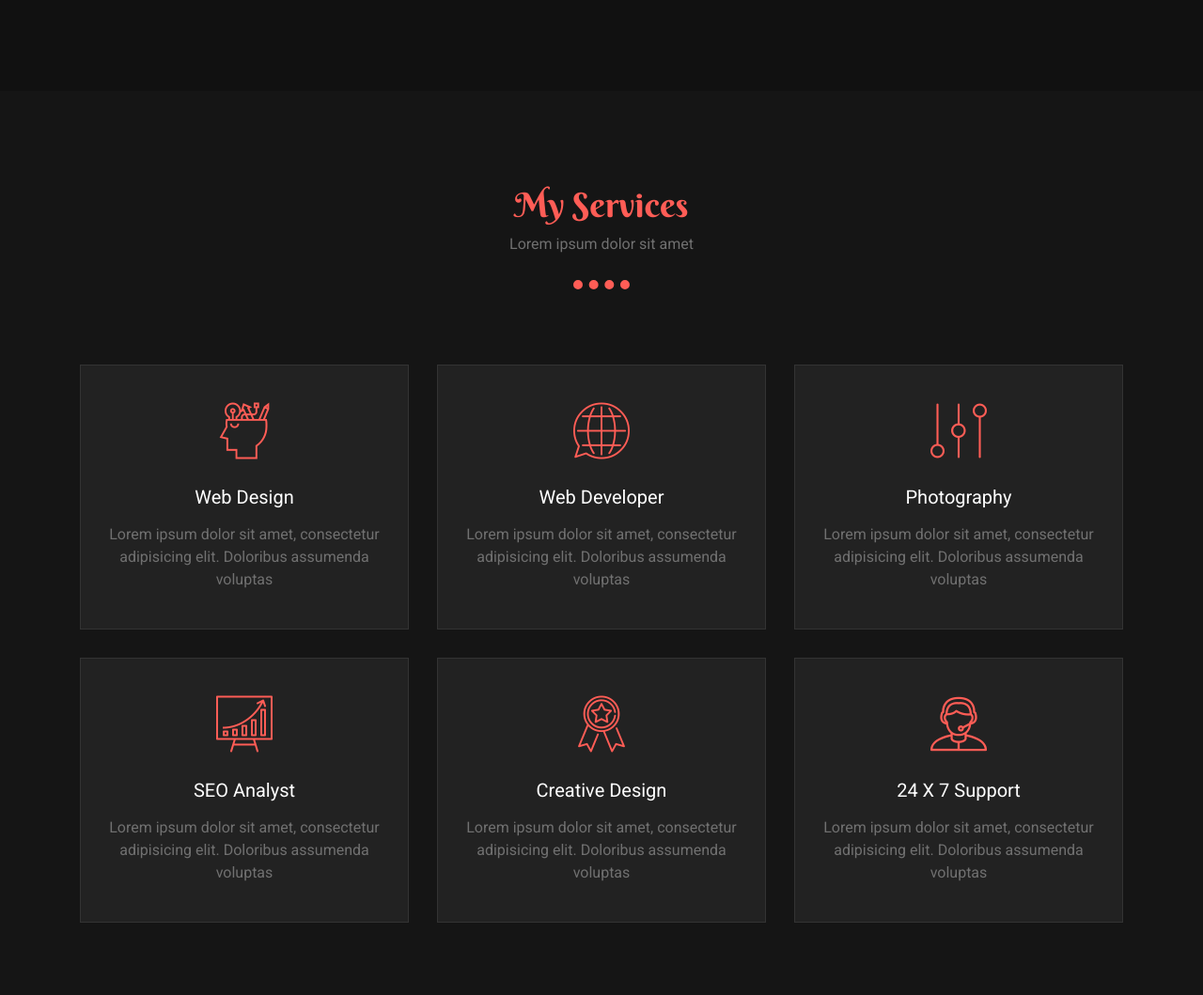
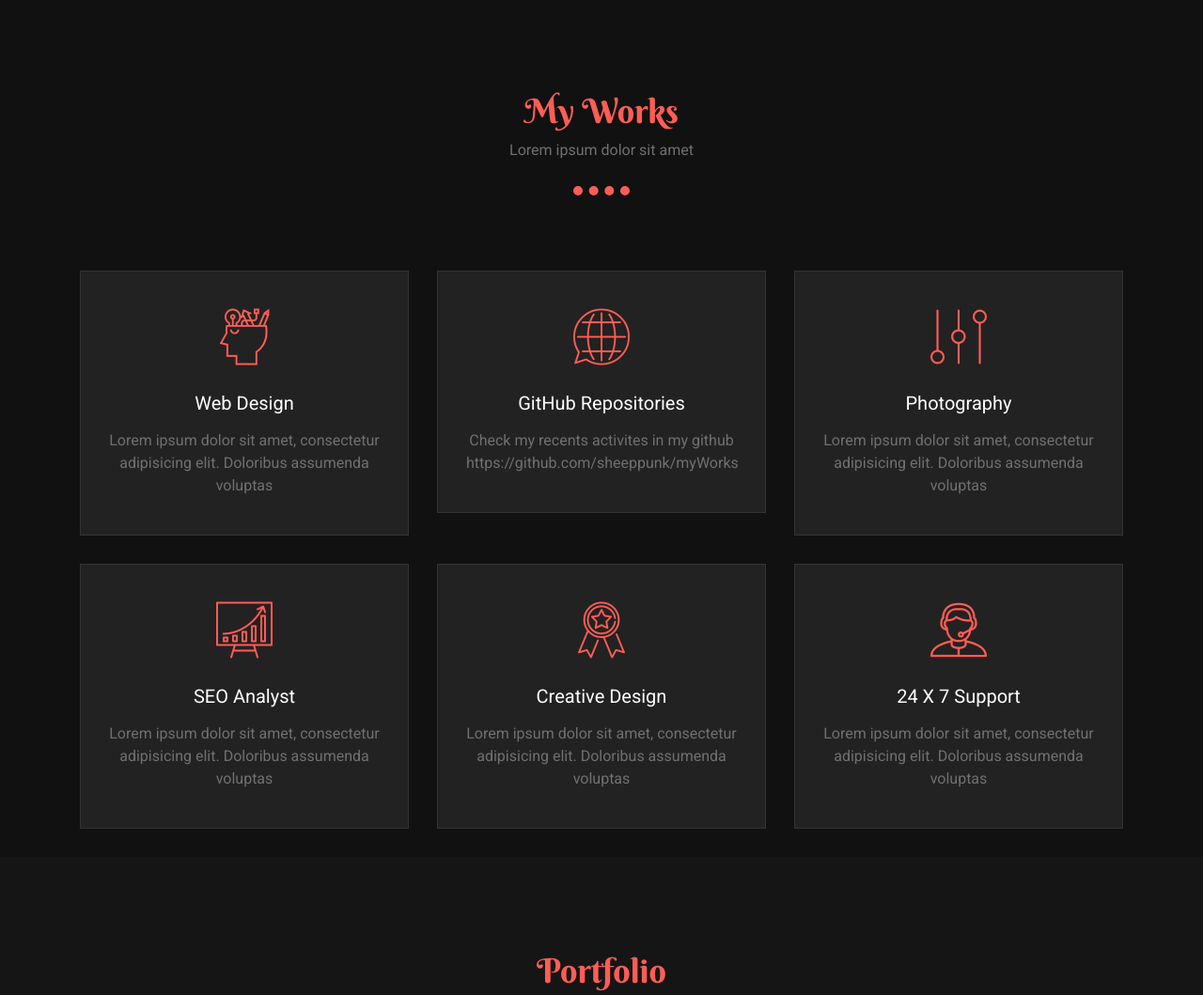
Before and after one commit to sheeppunk/sheeppunk.github.io, a plain HTML site: page index.html in a window 1280 px wide. Shown: the part 1466-2525 px from the top of the page at 94% size. Drawn offline with Linux system fonts and the light colour scheme.

Commit message:
Update index.html

```diff
--- a/index.html
+++ b/index.html
@@ -62,7 +62,7 @@
 				<ul class="navbar-nav ml-auto" id="main-menu">
 					<li class="nav-item"><a class="nav-link active" href="#home">Home</a></li>
 					<li class="nav-item"><a class="nav-link" href="#about">About</a></li>
-					<li class="nav-item"><a class="nav-link" href="#services">Services</a></li>
+					<li class="nav-item"><a class="nav-link" href="#MyWorks">MyWorks</a></li>
 					<!--<li class="nav-item"><a class="nav-link" href="#resume">Resume</a></li>-->
 					<li class="nav-item"><a class="nav-link" href="#portfolio">Portfolio</a></li>
 					<!--<li class="nav-item"><a class="nav-link" href="#pricing">Pricing</a></li>-->
@@ -155,13 +155,13 @@ During my career the area where I am focusing the most is in the area of video g
 	<!-- About us Section Ends -->
 
 	<!-- Services Section Starts -->
-	<section class="services" id="services">
+	<section class="MyWorks" id="MyWorks">
 		<div class="container">
 			<div class="row">
 				<div class="col-md-12">
 					<!-- Section title start -->
 					<div class="section-title">
-						<h2>My Services</h2>
+						<h2>My Works</h2>
 						<p>Lorem ipsum dolor sit amet</p>
 					</div>
 					<!-- Section title end -->
@@ -189,8 +189,9 @@ During my career the area where I am focusing the most is in the area of video g
 							<i class="flaticon-translation"></i>
 						</div>
 
-						<h3>Web Developer</h3>
-						<p>Lorem ipsum dolor sit amet, consectetur adipisicing elit. Doloribus assumenda voluptas</p>
+						<h3>GitHub Repositories</h3>
+						<p>Check my recents activites in my github</p>
+						<p> https://github.com/sheeppunk/myWorks </p>
 					</div>
 					<!-- Service Single End -->
 				</div>
```
